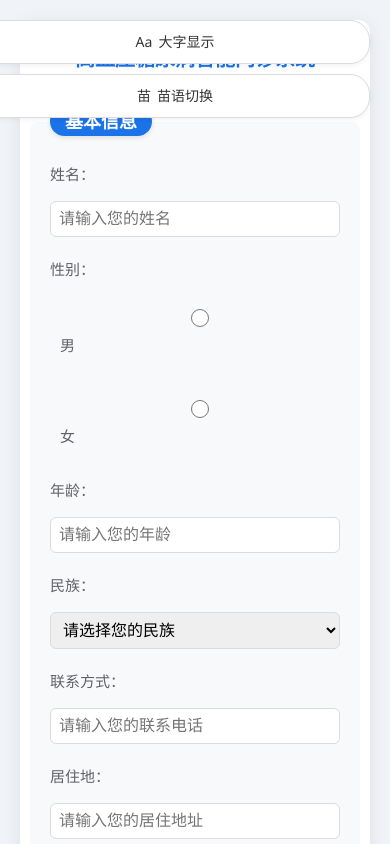
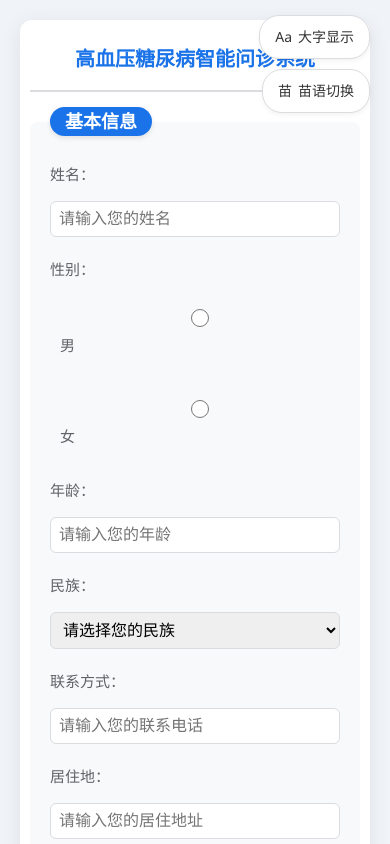
Before and after one commit to Write-del/zhqx, a plain HTML site: page index.html in a window 390 px wide. Shown: the top 844 px of the page. Drawn offline with Linux system fonts and the light colour scheme.

Commit message:
Update mobile-responsive.css

```diff
--- a/mobile-responsive.css
+++ b/mobile-responsive.css
@@ -71,23 +71,26 @@
 
     /* 顶部工具栏调整 */
     .top-toolbar {
-        position: relative;
-        top: 0;
-        right: 0;
-        justify-content: center;
+        position: fixed;
+        top: 10px;
+        right: 10px;
         flex-direction: column;
         align-items: flex-end;
-        margin-bottom: 15px;
-        margin-top: 5px;
+        margin-bottom: 0;
+        margin-top: 0;
         gap: 5px;
-        width: 100%;
+        width: auto;
+        z-index: 1000;
     }
 
     .toolbar-btn {
         padding: 5px 10px;
         font-size: 12px;
-        width: 100%;
-        max-width: 150px;
+        width: auto;
+        min-width: 36px;
+        max-width: none;
+        border-radius: 18px;
+        box-shadow: 0 2px 10px rgba(0, 0, 0, 0.1);
     }
 
     /* 报告页面调整 */
@@ -209,12 +212,19 @@
     }
 
     .top-toolbar {
-        gap: 5px;
+        top: 5px;
+        right: 5px;
+        gap: 3px;
     }
 
     .toolbar-btn {
-        padding: 5px 10px;
-        font-size: 12px;
+        padding: 3px 8px;
+        font-size: 11px;
+        min-width: 30px;
+        /* 移动端图标更加紧凑 */
+        display: flex;
+        justify-content: center;
+        align-items: center;
     }
 }
 
```
